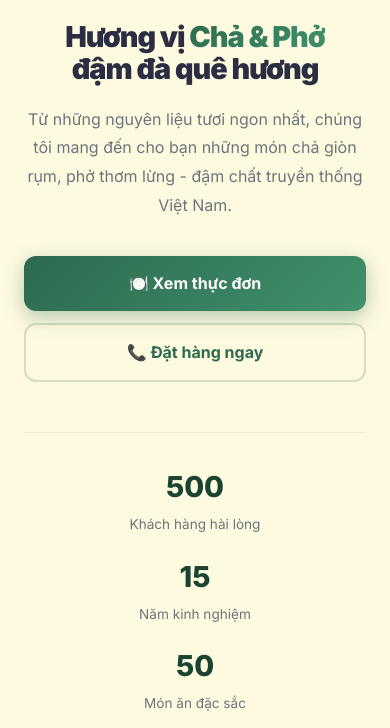
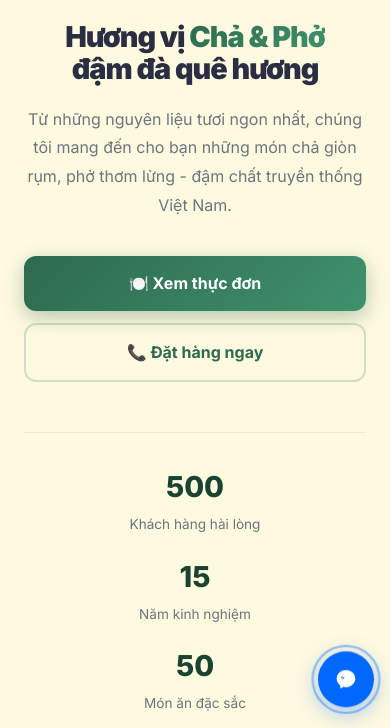
Before and after one commit to lehuunghia3006/cha-pho-huong-viet, a website: page index.html in a window 390 px wide. Shown: the part 116-844 px from the top of the page. Drawn offline with Linux system fonts and the light colour scheme; no server answers.

Commit message:
Add Zalo floating button for quick order

```diff
--- a/css/style.css
+++ b/css/style.css
@@ -821,6 +821,80 @@ nav a.active {
   transform: translateY(-2px);
 }
 
+/* ===== ZALO FLOATING BUTTON ===== */
+.zalo-float {
+  position: fixed;
+  bottom: 24px;
+  right: 24px;
+  z-index: 999;
+  display: flex;
+  align-items: center;
+  gap: 10px;
+  background: #0068FF;
+  color: white;
+  padding: 14px 20px;
+  border-radius: 50px;
+  box-shadow: 0 6px 24px rgba(0, 104, 255, 0.4);
+  text-decoration: none;
+  font-weight: 700;
+  font-size: 0.92rem;
+  transition: all 0.3s ease;
+  animation: zaloBounce 2s ease-in-out infinite;
+}
+
+.zalo-float:hover {
+  transform: translateY(-4px) scale(1.05);
+  box-shadow: 0 10px 32px rgba(0, 104, 255, 0.5);
+}
+
+.zalo-float-pulse {
+  position: absolute;
+  inset: -4px;
+  border-radius: 50px;
+  border: 2px solid #0068FF;
+  animation: zaloPulse 2s ease-in-out infinite;
+  pointer-events: none;
+}
+
+@keyframes zaloBounce {
+  0%, 100% { transform: translateY(0); }
+  50% { transform: translateY(-6px); }
+}
+
+@keyframes zaloPulse {
+  0%, 100% { opacity: 0; transform: scale(1); }
+  50% { opacity: 0.5; transform: scale(1.1); }
+}
+
+.zalo-float svg {
+  flex-shrink: 0;
+}
+
+.zalo-float-text {
+  white-space: nowrap;
+}
+
+@media (max-width: 768px) {
+  .zalo-float {
+    bottom: 16px;
+    right: 16px;
+    padding: 12px 16px;
+    font-size: 0.85rem;
+  }
+
+  .zalo-float-text {
+    display: none;
+  }
+
+  .zalo-float {
+    width: 56px;
+    height: 56px;
+    border-radius: 50%;
+    justify-content: center;
+    padding: 0;
+  }
+}
+
 .contact-form-wrapper {
   background: white;
   padding: 40px;
--- a/index.html
+++ b/index.html
@@ -204,13 +204,6 @@
             <p>Thứ 2 - Thứ 7: 6:00 AM - 10:00 PM<br>Chủ nhật: 7:00 AM - 9:00 PM</p>
           </div>
         </div>
-        <div class="info-card">
-          <div class="icon">✉️</div>
-          <div>
-            <h4>Email</h4>
-            <p>phocha@tinbe.vn</p>
-          </div>
-        </div>
       </div>
 
       <div class="contact-form-wrapper fade-in-right">
@@ -306,6 +299,17 @@
     </div>
   </footer>
 
+  <!-- ===== ZALO FLOATING BUTTON ===== -->
+  <a href="https://zalo.me/0942586323" target="_blank" class="zalo-float" aria-label="Chat Zalo">
+    <div class="zalo-float-pulse"></div>
+    <svg viewBox="0 0 48 48" fill="none" xmlns="http://www.w3.org/2000/svg" width="32" height="32">
+      <circle cx="24" cy="24" r="24" fill="#0068FF"/>
+      <path d="M24 10C16.268 10 10 15.82 10 23C10 27.12 12.18 30.82 15.5 33.3V38L20.2 35.4C21.4 35.7 22.7 35.9 24 35.9C31.732 35.9 38 30.08 38 23C38 15.82 31.732 10 24 10Z" fill="white"/>
+      <path d="M16 22H20L18 26L22 21H18L20 17L16 22Z" fill="#0068FF"/>
+    </svg>
+    <span class="zalo-float-text">Nhắn Zalo đặt hàng</span>
+  </a>
+
   <script src="js/main.js"></script>
 </body>
 </html>
```
